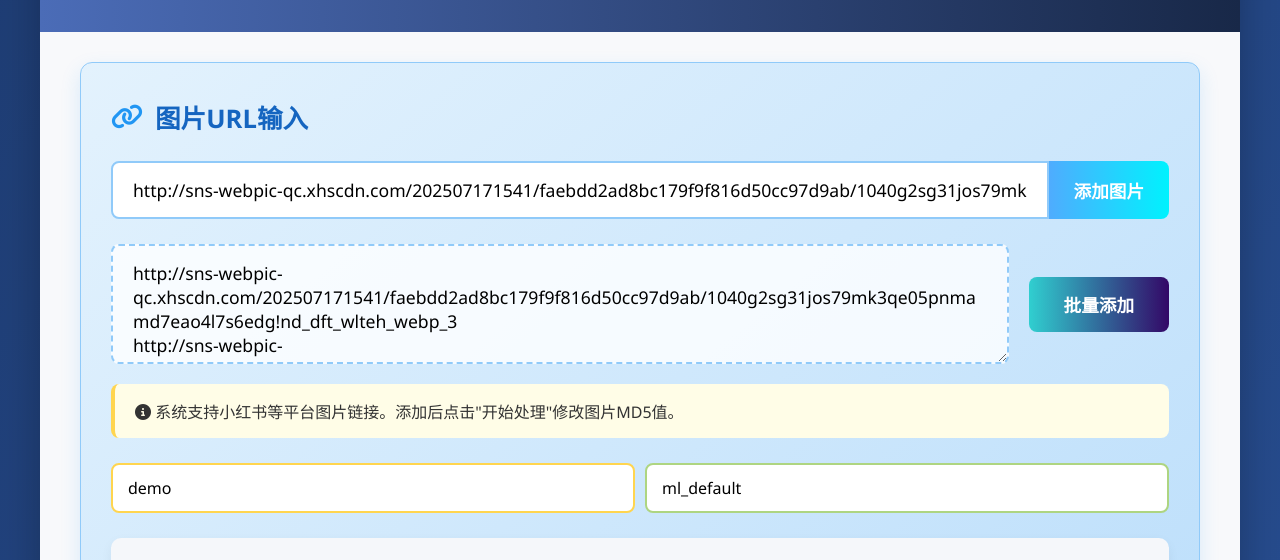
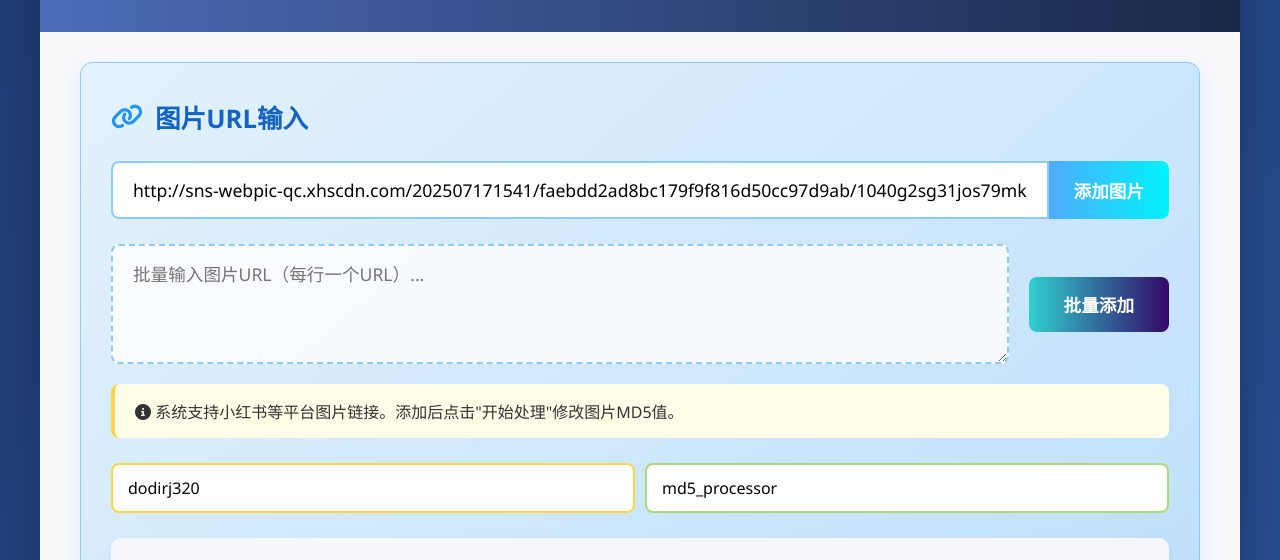
Before and after one commit to holeangel/Img-pro.github.io, a plain HTML site: page index.html in a window 1280 px wide. Shown: the part 216-776 px from the top of the page. Drawn offline with nearby package versions, Linux system fonts and the light colour scheme.

Commit message:
newOne2025718
newOne2025718

```diff
--- a/index.html
+++ b/index.html
@@ -452,8 +452,7 @@
                 </div>
 
                 <div class="batch-section">
-                    <textarea id="batchUrls" class="batch-input" placeholder="批量输入图片URL（每行一个URL）...">http://sns-webpic-qc.xhscdn.com/202507171541/faebdd2ad8bc179f9f816d50cc97d9ab/1040g2sg31jos79mk3qe05pnmamd7eao4l7s6edg!nd_dft_wlteh_webp_3
-http://sns-webpic-qc.xhscdn.com/202507091118/5d7a44321d282928f61d09770bf0f320/notes_pre_post/1040g3k831jh3gt6ijobg4br01pbimeugipnvi88!nd_dft_wlteh_webp_3</textarea>
+                    <textarea id="batchUrls" class="batch-input" placeholder="批量输入图片URL（每行一个URL）..."></textarea>
                     <button id="addBatchBtn" class="batch-btn">批量添加</button>
                 </div>
 
@@ -464,9 +463,9 @@ http://sns-webpic-qc.xhscdn.com/202507091118/5d7a44321d282928f61d09770bf0f320/no
 
                 <div class="cloudinary-section">
                     <input type="text" id="cloudName" class="cloudinary-input"
-                           placeholder="Cloudinary Cloud Name (必填)" value="demo">
+                           placeholder="Cloudinary Cloud Name (必填)" value="dodirj320">
                     <input type="text" id="uploadPreset" class="cloudinary-input preset-input"
-                           placeholder="Upload Preset (必填)" value="ml_default">
+                           placeholder="Upload Preset (必填)" value="md5_processor">
                 </div>
 
                 <div class="progress-section">
```
